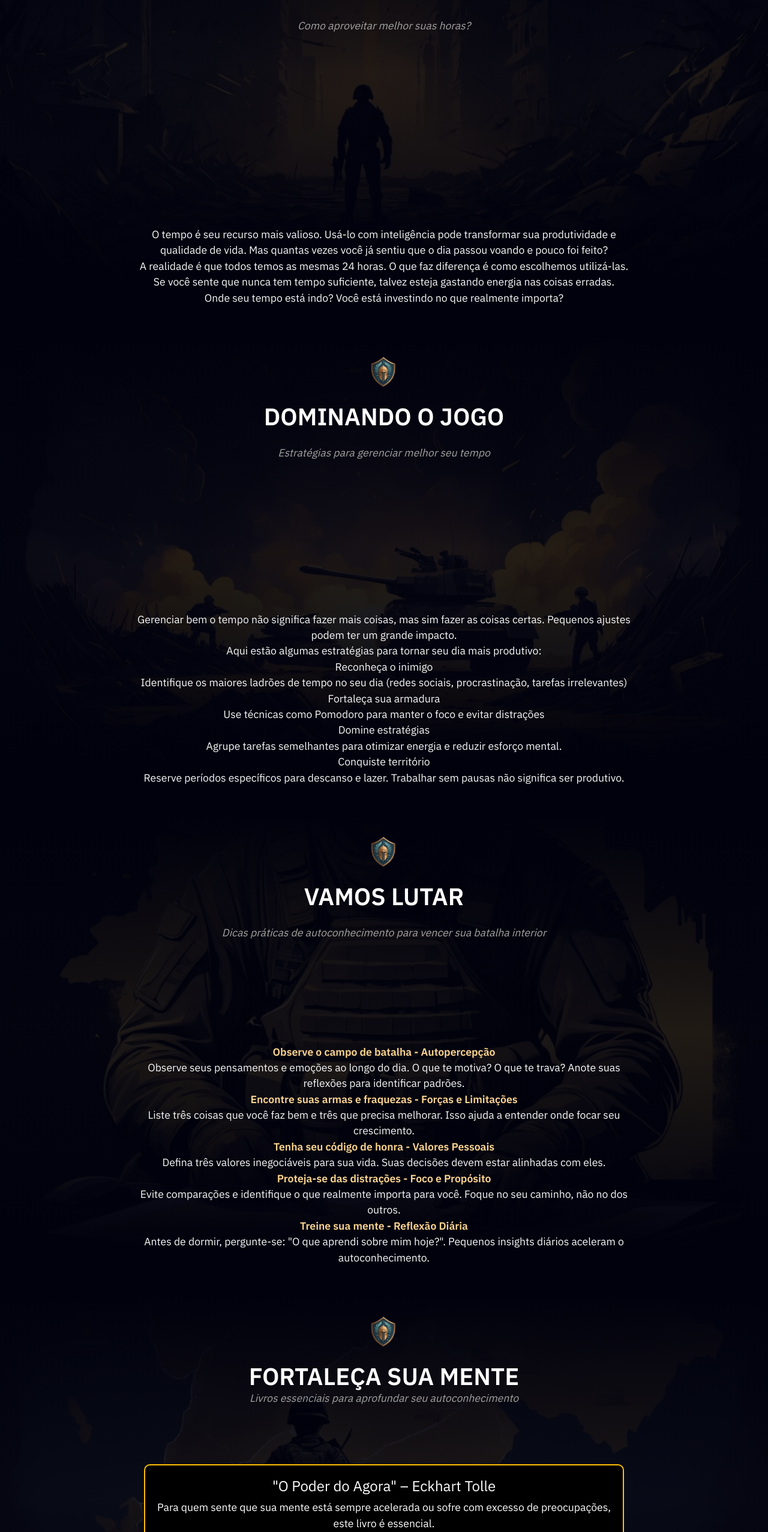
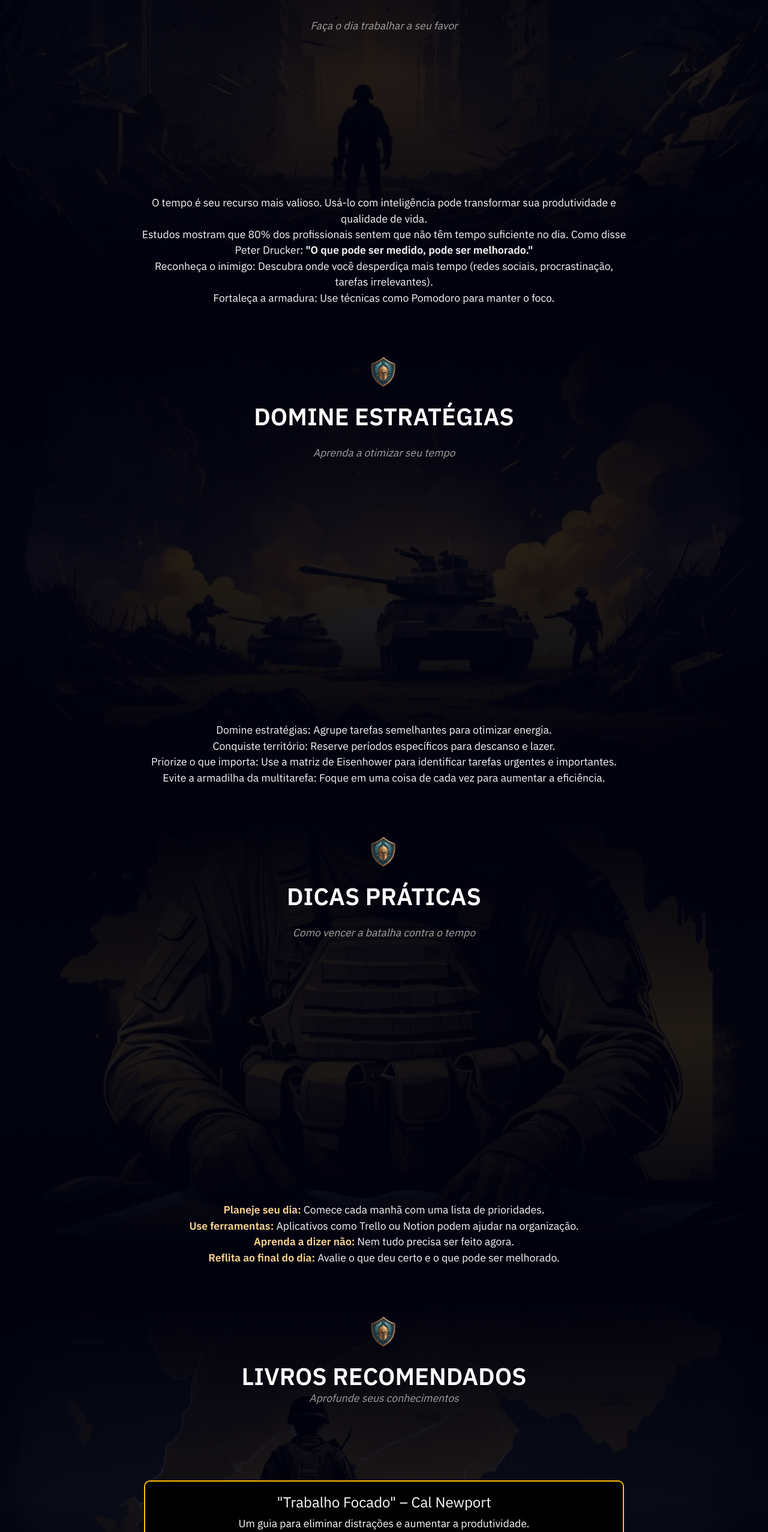
Before and after one commit to PedroGois/jovemguerreiro, a plain HTML site: page fase3.html in a window 1280 px wide. Shown: the part 242-2796 px from the top of the page at 60% size. Drawn offline with Linux system fonts and the light colour scheme.

Commit message:
subindo finalização de conteudo

```diff
--- a/fase3.html
+++ b/fase3.html
@@ -3,11 +3,10 @@
 <head>
     <meta charset="UTF-8">
     <meta name="viewport" content="width=device-width, initial-scale=1.0">
-    <title>FASE 1 - AUTOCONHECIMENTO </title>
+    <title>FASE 3 - GESTÃO DE TEMPO</title>
     <link rel="stylesheet" href="bootstrap/css/bootstrap.min.css">
     <link rel="stylesheet" href="css/style.css">
     <style>
-
         .section1 {
             background: linear-gradient(rgba(0, 1, 13, 1),rgba(0, 1, 13, 0.85), rgba(0, 1, 13, 1) 90%), url("imgs/startpage.jpg");
             background-size: cover;
@@ -24,8 +23,6 @@
             min-height: 100vh;
             overflow: auto;
         }
-
-
         .section3 {
             background: linear-gradient(rgba(0, 1, 13, 1),rgba(0, 1, 13, 0.85), rgba(0, 1, 13, 1) 90%), url("imgs/OPLANO.jpg");
             background-size: cover;
@@ -42,10 +39,10 @@
             min-height: 100vh;
             overflow: auto;
         }
-
     </style>
 </head>
 <body>
+    <!-- Seção 1 -->
     <section id="section1">
         <div class="text-light d-flex flex-column justify-content-between align-items-center section1">
             <div class="d-flex flex-column align-items-center titulo ">
@@ -53,139 +50,97 @@
                     <a href="index.html" class="botaovoltar">
                         ← Voltar
                     </a>
-                    <span>FASE 1</span>
+                    <span>FASE 3</span>
                 </h1>
                 <img src="imgs/logo.png" alt="Logo" class="logo">
                 <h1 class="text-center titulo">
-                    <span>O TEMPO ESTÁ A SEU FAVOR</span>
+                    <span>GESTÃO DE TEMPO</span>
                 </h1>
-                <p class="subtitulo">Como aproveitar melhor suas horas?</p>
+                <p class="subtitulo">Faça o dia trabalhar a seu favor</p>
             </div>
             <div class="container col-sm-8 d-flex flex-column justify-content-between mb-5">
                 <div class="text-center">
-                    <p>O tempo é seu recurso mais valioso. Usá-lo com inteligência pode transformar sua produtividade e qualidade de vida. Mas quantas vezes você já sentiu que o dia passou voando e pouco foi feito?</p>
+                    <p>O tempo é seu recurso mais valioso. Usá-lo com inteligência pode transformar sua produtividade e qualidade de vida.</p>
+                    <p>Estudos mostram que 80% dos profissionais sentem que não têm tempo suficiente no dia. Como disse Peter Drucker: <strong>"O que pode ser medido, pode ser melhorado."</strong></p>
                 </div>
                 <div class="text-center">
-                    <p>A realidade é que todos temos as mesmas 24 horas. O que faz diferença é como escolhemos utilizá-las. Se você sente que nunca tem tempo suficiente, talvez esteja gastando energia nas coisas erradas.</p>
-                </div>
-                <div class="text-center ">
-                    <p>Onde seu tempo está indo? Você está investindo no que realmente importa?</p>
+                    <p>Reconheça o inimigo: Descubra onde você desperdiça mais tempo (redes sociais, procrastinação, tarefas irrelevantes).</p>
+                    <p>Fortaleça a armadura: Use técnicas como Pomodoro para manter o foco.</p>
                 </div>
             </div>
-
-
         </div>
     </section>
 
+    <!-- Seção 2 -->
     <section id="section2">
         <div class="text-light text-center d-flex flex-column justify-content-between align-items-center section2">
             <div class="d-flex flex-column align-items-center titulo mt-2">
                 <img src="imgs/logo.png" alt="Logo" class="logo">
                 <h1 class="text-center titulo">
-                    <span>DOMINANDO O JOGO</span>
+                    <span>DOMINE ESTRATÉGIAS</span>
                 </h1>
-                <p class="subtitulo">Estratégias para gerenciar melhor seu tempo</p>
+                <p class="subtitulo">Aprenda a otimizar seu tempo</p>
             </div>
-            <div class="container col-sm-8 d-flex flex-column justify-content-between text-center mb-5 ">
+            <div class="container col-sm-8 d-flex flex-column justify-content-between mb-5">
                 <div class="text-center">
-                    <p>Gerenciar bem o tempo não significa fazer mais coisas, mas sim fazer as coisas certas. Pequenos ajustes podem ter um grande impacto.</p>
-                    <p>Aqui estão algumas estratégias para tornar seu dia mais produtivo:</p>
+                    <p>Domine estratégias: Agrupe tarefas semelhantes para otimizar energia.</p>
+                    <p>Conquiste território: Reserve períodos específicos para descanso e lazer.</p>
                 </div>
-
                 <div class="text-center">
-                    <p>Reconheça o inimigo</p>
-                    <p>Identifique os maiores ladrões de tempo no seu dia (redes sociais, procrastinação, tarefas irrelevantes)</p>
-                </div>
-
-                <div class="text-center">
-                    <p>Fortaleça sua armadura</p>
-                    <p>Use técnicas como Pomodoro para manter o foco e evitar distrações</p>
-                </div>
-
-                <div class="text-center">
-                    <p >Domine estratégias</p>
-                    <p> Agrupe tarefas semelhantes para otimizar energia e reduzir esforço mental.</p>
-                </div>
-
-                <div class="text-center">
-                    <p>Conquiste território</p>
-                    <p > Reserve períodos específicos para descanso e lazer. Trabalhar sem pausas não significa ser produtivo.</p>
+                    <p>Priorize o que importa: Use a matriz de Eisenhower para identificar tarefas urgentes e importantes.</p>
+                    <p>Evite a armadilha da multitarefa: Foque em uma coisa de cada vez para aumentar a eficiência.</p>
                 </div>
             </div>
-
         </div>
     </section>
+
+    <!-- Seção 3 -->
     <section id="section3">
         <div class="text-light text-center d-flex flex-column justify-content-between align-items-center section3">
             <div class="d-flex flex-column align-items-center titulo mt-2">
                 <img src="imgs/logo.png" alt="Logo" class="logo">
                 <h1 class="text-center titulo">
-                    <span>VAMOS LUTAR</span>
-
+                    <span>DICAS PRÁTICAS</span>
                 </h1>
-                <p class="subtitulo">Dicas práticas de autoconhecimento para vencer sua batalha interior</p><br>
+                <p class="subtitulo">Como vencer a batalha contra o tempo</p>
             </div>
             <div class="container col-sm-8 d-flex flex-column justify-content-between mb-5">
                 <div class="text-center">
-                    <p><strong class="destaque">Observe o campo de batalha - Autopercepção</strong></p>
-                    <p>Observe seus pensamentos e emoções ao longo do dia. O que te motiva? O que te trava? Anote suas reflexões para identificar padrões.</p>
+                    <p><strong class="destaque">Planeje seu dia:</strong> Comece cada manhã com uma lista de prioridades.</p>
+                    <p><strong class="destaque">Use ferramentas:</strong> Aplicativos como Trello ou Notion podem ajudar na organização.</p>
                 </div>
                 <div class="text-center">
-                    <p><strong class="destaque">Encontre suas armas e fraquezas - Forças e Limitações</strong></p>
-                    <p>Liste três coisas que você faz bem e três que precisa melhorar. Isso ajuda a entender onde focar seu crescimento.</p>
-                </div>
-                <div class="text-center">
-                    <p><strong class="destaque">Tenha seu código de honra - Valores Pessoais</strong></p>
-                    <p>Defina três valores inegociáveis para sua vida. Suas decisões devem estar alinhadas com eles.</p>
-                </div>
-                <div class="text-center">
-                    <p><strong class="destaque">Proteja-se das distrações - Foco e Propósito</strong></p>
-                    <p>Evite comparações e identifique o que realmente importa para você. Foque no seu caminho, não no dos outros.</p>
-                </div>
-                <div class="text-center">
-                    <p><strong class="destaque">Treine sua mente - Reflexão Diária</strong></p>
-                    <p>Antes de dormir, pergunte-se: "O que aprendi sobre mim hoje?". Pequenos insights diários aceleram o autoconhecimento.</p>
+                    <p><strong class="destaque">Aprenda a dizer não:</strong> Nem tudo precisa ser feito agora.</p>
+                    <p><strong class="destaque">Reflita ao final do dia:</strong> Avalie o que deu certo e o que pode ser melhorado.</p>
                 </div>
             </div>
-
-
         </div>
     </section>
 
+    <!-- Seção 4 -->
     <section id="section4">
         <div class="text-light d-flex flex-column justify-content-between align-items-center section4">
             <div class="d-flex flex-column align-items-center titulo mt-2">
                 <img src="imgs/logo.png" alt="Logo" class="logo">
-                <h1 class="text-center ">
-                    <span>FORTALEÇA SUA MENTE</span>
+                <h1 class="text-center">
+                    <span>LIVROS RECOMENDADOS</span>
                 </h1>
-                <p class="subtitulo">Livros essenciais para aprofundar seu autoconhecimento</p>
+                <p class="subtitulo">Aprofunde seus conhecimentos</p>
             </div>
-
-         <!-- Caixa dos Livros -->
-         <div class="livros-container d-flex flex-column align-items-center ">
-            <!-- Livro 1 -->
+            <div class="livros-container d-flex flex-column align-items-center">
                 <div class="livro-card text-center">
-                <h4>"O Poder do Agora" – Eckhart Tolle</h4>
-                <p>Para quem sente que sua mente está sempre acelerada ou sofre com excesso de preocupações, este livro é essencial.</p>
+                    <h4>"Trabalho Focado" – Cal Newport</h4>
+                    <p>Um guia para eliminar distrações e aumentar a produtividade.</p>
                     <a href="#" class="btn livro-botao">CONFIRA AQUI</a>
                 </div>
-
-            <!-- Livro 2 -->
                 <div class="livro-card text-center">
-                <h4>"Descubra Seus Pontos Fortes" – Marcus Buckingham</h4>
-                <p>Com esse livro, você aprenderá a descobrir seus talentos e como aplicá-los para alcançar o sucesso.</p>
+                    <h4>"A Arte de Fazer Acontecer" – David Allen</h4>
+                    <p>Métodos comprovados para organizar sua vida e seu trabalho.</p>
                     <a href="#" class="btn livro-botao">CONFIRA AQUI</a>
                 </div>
             </div>
-
-        <!-- Texto adicional -->
-        <p class="text-center mt-3">Comece sua jornada de autoconhecimento com essas leituras!<br>
-            Depois volte ao mapa e vá para fase 2</p>
-
-
-            <!-- Botões personalizados -->
-
+            <p class="text-center mt-3">Comece sua jornada de gestão de tempo com essas leituras!<br>
+            Depois volte ao mapa e vá para a fase 4.</p>
         </div>
     </section>
 
@@ -210,19 +165,18 @@
         document.addEventListener("wheel", (event) => {
             if (isScrolling) return;
 
-        clearTimeout(scrollTimeout); // Limpa o timeout anterior
+            clearTimeout(scrollTimeout);
 
             scrollTimeout = setTimeout(() => {
                 if (event.deltaY > 0) {
-                scrollToSection(currentSection + 1); // Scroll para baixo
+                    scrollToSection(currentSection + 1);
                 } else {
-                scrollToSection(currentSection - 1); // Scroll para cima
+                    scrollToSection(currentSection - 1);
                 }
-        }, 100); // Aguarda 100ms antes de processar o scroll
+            }, 100);
         });
     </script>
 
     <script src="bootstrap/js/bootstrap.bundle.min.js"></script>
-
 </body>
 </html>
```
Also changed, not shown: fase2.html (+1 -1 lines), fase4.html (+35 -74 lines). Lines whose indentation alone changed are shown as unchanged.
